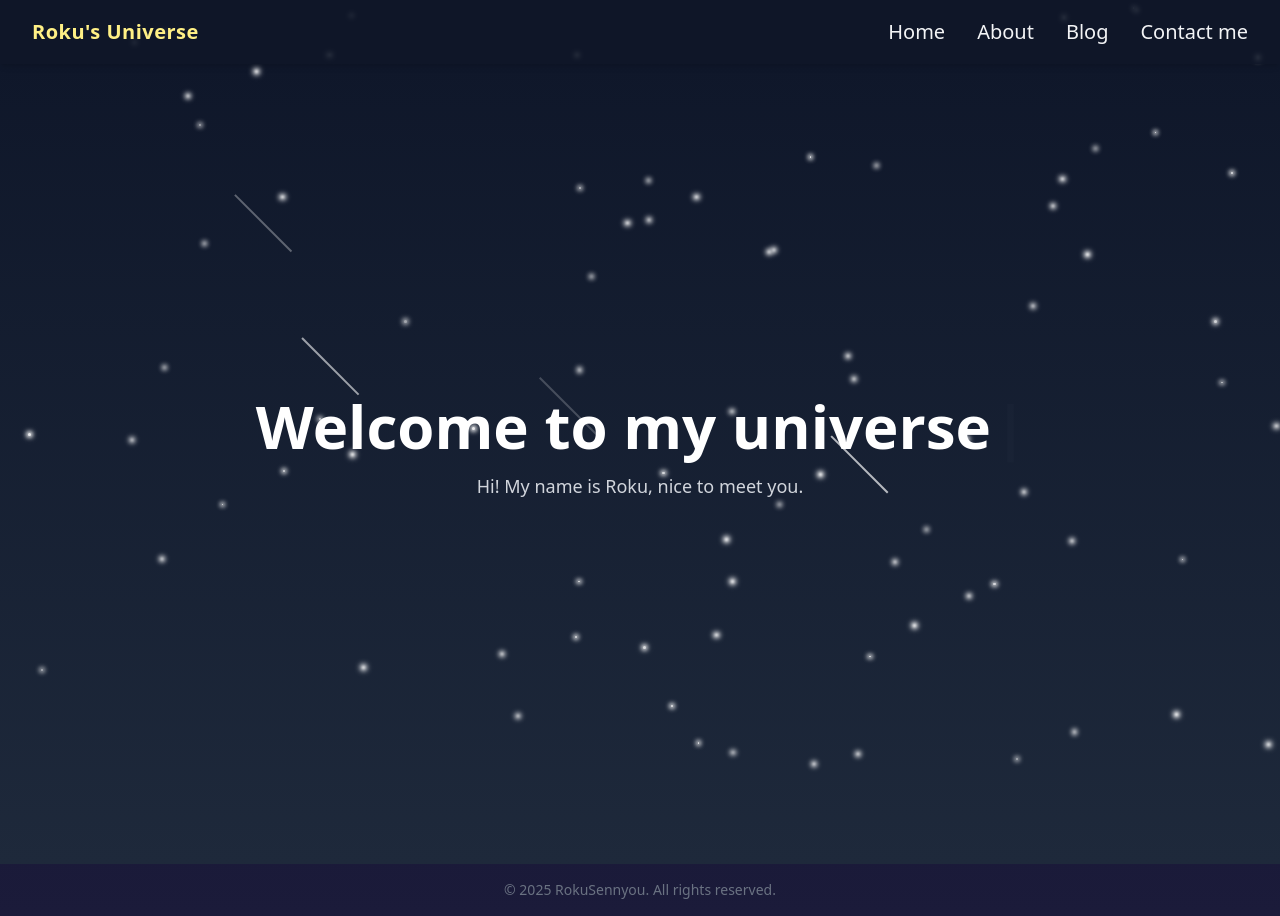
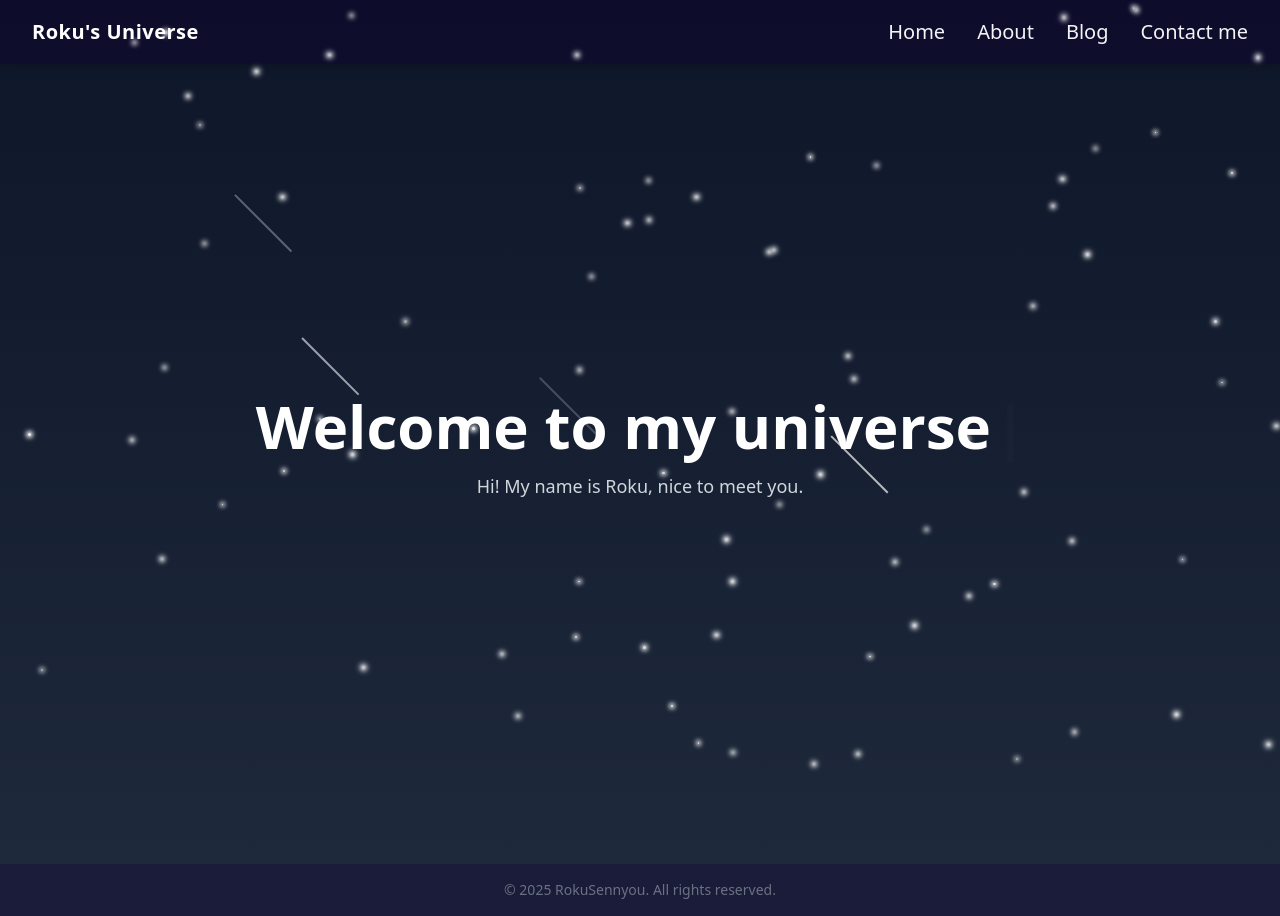
Before and after one commit to RokuSennyou/RokuSennyou.github.io, a Next.js app: page / in a window 1280 px wide. Built offline with nearby package versions, Linux system fonts and the light colour scheme.

Commit message:
chore: change navbar color

```diff
--- a/src/components/Navbar.tsx
+++ b/src/components/Navbar.tsx
@@ -22,13 +22,13 @@ export default function Navbar() {
   return (
     <nav
       className={
-        "fixed top-0 left-0 w-full bg-gray-900/90 flex items-center transition-all duration-300 z-40 px-8 " +
+        "fixed top-0 left-0 w-full bg-black-500 flex items-center transition-all duration-300 z-40 px-8 " +
         sizeClass
       }
       onMouseEnter={() => setHovered(true)}
       onMouseLeave={() => setHovered(false)}
     >
-      <a href="/" className="font-bold text-yellow-200 tracking-wide mr-auto select-none">
+      <a href="/" className="font-bold text-white-200 tracking-wide mr-auto select-none">
         Roku&apos;s Universe
       </a>
       <div className="flex gap-8 font-medium">
```
